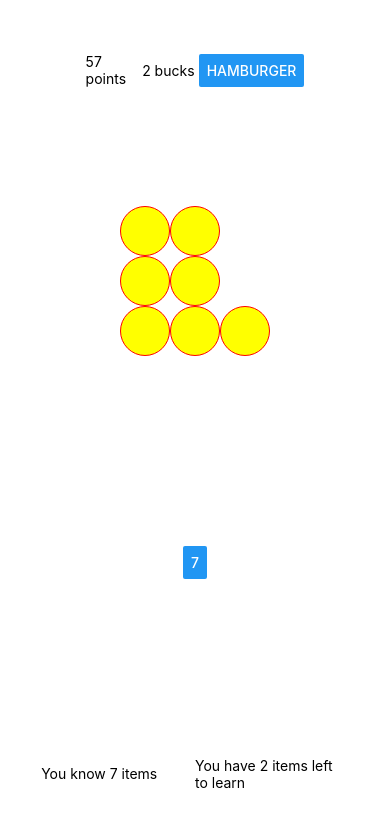
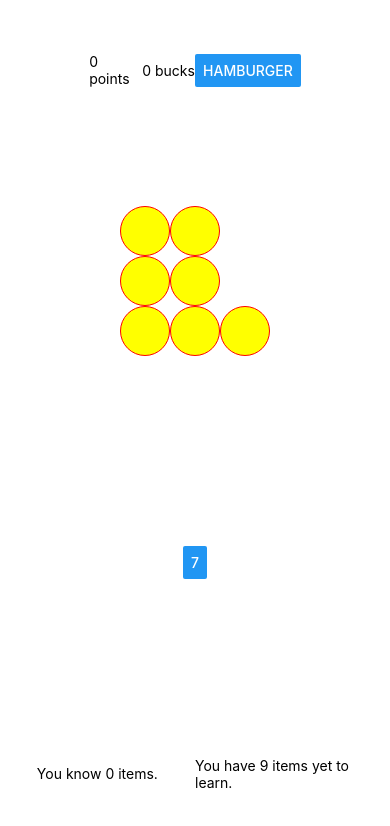
Before and after one commit to Thiggs/Suba-Fun, a React Native app: screen / in a window 390 px wide. Shown: the top 826 px of the page. Built offline with nearby package versions, Linux system fonts and the light colour scheme.

Commit message:
navbar and footerbar connected to UserData

```diff
--- a/app/datasets/UserData.js
+++ b/app/datasets/UserData.js
@@ -32,4 +32,4 @@ function updateStats(statsToUpdate){
 
 
 
-export { updateData, updateStats, UserData }
+export { updateData, updateStats, UserData, totalPoints, totalBucks, knownTotal, notKnownTotal }
--- a/app/navbar/Footerbar.js
+++ b/app/navbar/Footerbar.js
@@ -1,16 +1,17 @@
 import React from 'react';
 import { StyleSheet, Text, View} from 'react-native';
+import { knownTotal, notKnownTotal } from '../datasets/UserData.js';
 
 export class Footerbar extends React.Component {
 
 render(){
-var known = "You know 7 items"
-var yetToLearn = "You have 2 items left to learn"
+var known = knownTotal
+var yetToLearn = notKnownTotal
 
     return(
         <View style={styles.row}>
-            <Text style={styles.column}>{ known }</Text>
-            <Text style={styles.column}>{ yetToLearn }</Text>
+            <Text style={styles.column}>You know { known } items.</Text>
+            <Text style={styles.column}>You have { yetToLearn } items yet to learn.</Text>
         </View>
         );
 };
--- a/app/navbar/Navbar.js
+++ b/app/navbar/Navbar.js
@@ -1,16 +1,17 @@
 import React from 'react';
 import { StyleSheet, Text, View, Button} from 'react-native';
+import { totalPoints, totalBucks } from '../datasets/UserData.js';
 
 export class Navbar extends React.Component {
 
 render(){
-var points = "57 points"
-var bucks = "2 bucks"
+var points = totalPoints;
+var bucks = totalBucks;
 var menu = "Hamburger"
     return(
         <View style={styles.row}>
-            <Text style={styles.column}>{ points }</Text>
-            <Text style={styles.column}>{ bucks }</Text>
+            <Text style={styles.column}>{ points } points</Text>
+            <Text style={styles.column}>{ bucks } bucks</Text>
             <Button onPress={()=>console.log("Thank you for clicking the hamburger")} title={menu} key="menuButton" style={styles.column}/>
         </View>
         );
```
